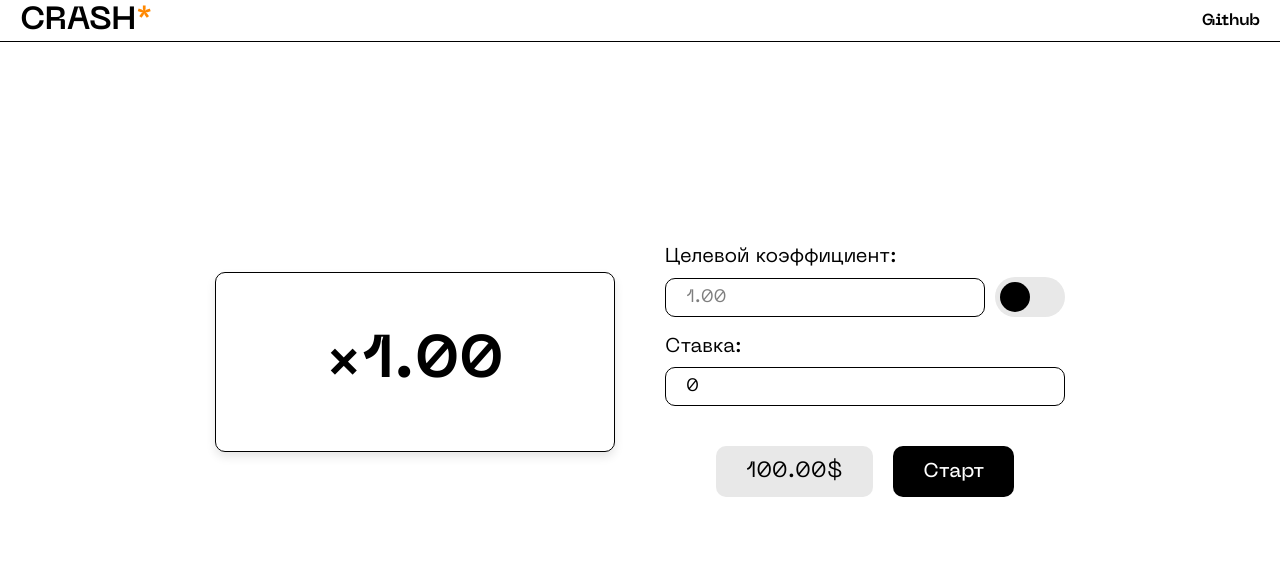
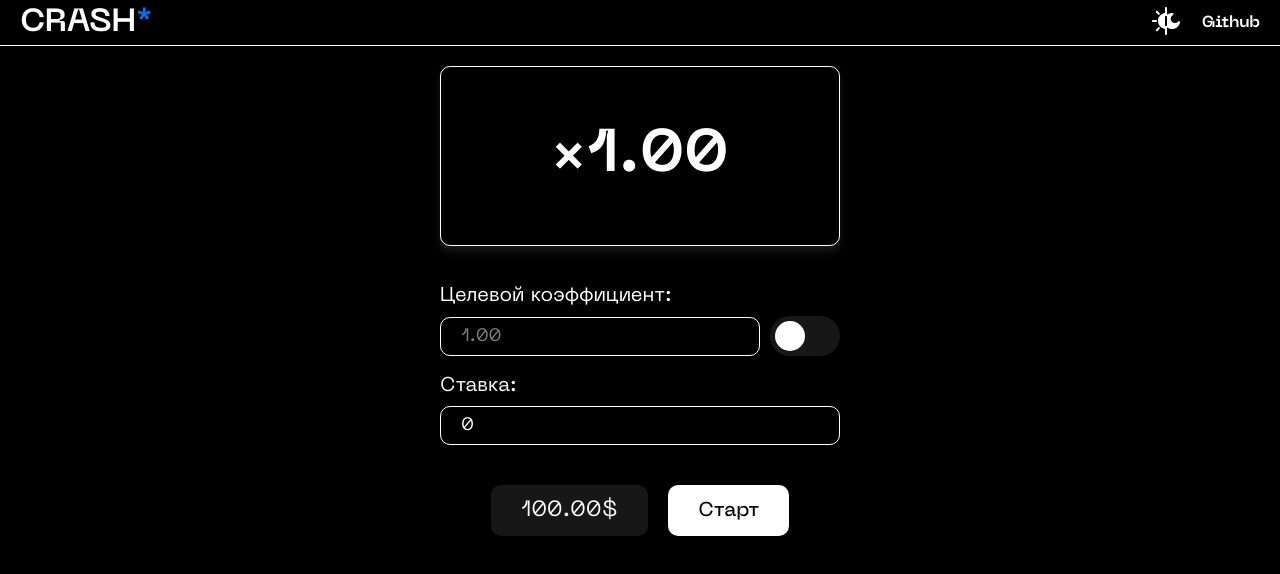
Before and after one commit to alternatio/crash, a Next.js app: page / in a window 1280 px wide. Shown: the top 574 px of the page. Built offline with nearby package versions, Linux system fonts and the light colour scheme.

Commit message:
fixed bugs and added dark theme

```diff
--- a/components/Buttons.tsx
+++ b/components/Buttons.tsx
@@ -29,8 +29,7 @@ const Buttons: FC<ButtonsInterface> = (props) => {
 						onClick={() => {
 							(props.isCrash && (props.bet <= props.money)) ?
 								props.startGame() :
-								!props.moneyIsSeized &&
-								props.giveMoney()
+								!props.moneyIsSeized && props.giveMoney()
 						}}
 						className={style.buttonStart}>
 						{props.isCrash ?
--- a/components/Header.tsx
+++ b/components/Header.tsx
@@ -1,7 +1,14 @@
 import React, {FC} from "react";
 import style from "/styles/components/Header.module.scss";
+import themeIcon from '/images/theme-icon.svg';
+import Image from "next/image";
 
-const Header: FC = () => {
+interface HeaderInterface {
+	handleIsDarkTheme: Function
+	isDarkTheme: boolean
+}
+
+const Header: FC<HeaderInterface> = (props) => {
 	return (
 		<div className={style.header}>
 			<div className={style.logoPart}>
@@ -10,6 +17,19 @@ const Header: FC = () => {
 					*
 				</span>
 			</div>
+			<div className={style.rightPart}>
+				<button
+					onClick={() => {
+						console.log(props.isDarkTheme)
+						props.handleIsDarkTheme(!props.isDarkTheme)
+					}}
+					className={style.themeButton}>
+					<div className={style.image}>
+						<Image
+							src={themeIcon}
+							alt={'theme-icon'}/>
+					</div>
+				</button>
 				<a
 					className={style.link}
 					rel={'noreferrer'}
@@ -18,6 +38,7 @@ const Header: FC = () => {
 					Github
 				</a>
 			</div>
+		</div>
 	)
 }
 
--- a/components/Wrapper.tsx
+++ b/components/Wrapper.tsx
@@ -11,9 +11,12 @@ export const Wrapper: FC<WrapperInterface> = (props) => {
 	return (
 		<motion.div
 			initial={{filter: 'invert(0)'}}
-			animate={props.isDarkTheme && {filter: 'invert(1)'}}
-			className={style.content}>
-			{props.children}
+			animate={props.isDarkTheme ? {filter: 'invert(1)'} : {filter: 'invert(0)'}}
+			className={style.wrapper}>
+			<motion.div
+				className={style.content}>
+				{props.children}
+			</motion.div>
 		</motion.div>
 	)
 }
--- a/pages/index.tsx
+++ b/pages/index.tsx
@@ -8,7 +8,7 @@ import WinPopup from "../components/winPopup";
 import {getTime} from "../functions/getTime";
 
 const Home = () => {
-  const [isDarkTheme, handleIsDarkTheme] = useState<boolean>(false)
+  const [isDarkTheme, handleIsDarkTheme] = useState<boolean>(true)
   const [coefficient, setCoefficient] = useState<number>(1)
   const [isCrash, handleIsCrash] = useState<boolean>(true)
   const [bet, setBet] = useState<number>(0)
@@ -25,11 +25,15 @@ const Home = () => {
 
     if (exponential) {
       totalMoneyReceived = bet * exponential
-      setMoney(totalMoneyReceived + money)
+      setMoney(totalMoneyReceived + money - bet)
+      console.log('1')
     } else {
       totalMoneyReceived = bet * coefficient
       setMoney(totalMoneyReceived + money)
+      console.log('2')
     }
+
+    console.log(totalMoneyReceived)
 
     setTotalWin(totalMoneyReceived)
     handleWinPopup(true)
@@ -52,12 +56,10 @@ const Home = () => {
         (Math.exp(step / 400) - 1) / (step / (step / 2))
       )
 
-      if (targetCoefficientIsEnable && !innerMoneyIsSeized) {
-        if (exponential >= targetCoefficient) {
-          handleMoneyIsSeized(true)
-          innerMoneyIsSeized = true
-          giveMoney(exponential)
-        }
+      if (targetCoefficientIsEnable && !innerMoneyIsSeized && exponential >= targetCoefficient) {
+        handleMoneyIsSeized(true)
+        innerMoneyIsSeized = true
+        giveMoney(exponential)
       }
       setCoefficient(exponential)
     }
@@ -85,8 +87,10 @@ const Home = () => {
           Crash
         </title>
       </Head>
-      <Header />
       <Wrapper isDarkTheme={isDarkTheme}>
+        <Header
+          handleIsDarkTheme={handleIsDarkTheme}
+          isDarkTheme={isDarkTheme} />
         <WinPopup
           handleWinPopup={handleWinPopup}
           winPopupIsVisible={winPopupIsVisible}
--- a/styles/components/Header.module.scss
+++ b/styles/components/Header.module.scss
@@ -19,6 +19,16 @@
   font-weight: 700;
 }
 
+.rightPart {
+  display: flex;
+  gap: 1rem;
+  align-items: center;
+}
+
+.themeButton {
+  cursor: pointer;
+}
+
 .accent {
   @extend %accent;
 }
--- a/styles/components/Wrapper.module.scss
+++ b/styles/components/Wrapper.module.scss
@@ -1,18 +1,16 @@
 @import '/styles/global/variables';
+
+.wrapper {
+  width: 100%;
+  min-height: 100vh;
+  display: flex;
+  justify-content: center;
+  background: $white;
+}
 
 .content {
   @extend %column-center;
   width: min(100%, 66rem);
-  justify-content: center;
-  min-height: 80vh;
-  background: $white;
+  height: 100%;
   gap: 1rem;
-  padding: 1.25rem 0;
-
-  @media (min-width: 900px) {
-    flex-direction: row;
-    align-items: center;
-    gap: 2.5rem;
-    justify-content: center;
-  }
 }
--- a/styles/pages/Home.module.scss
+++ b/styles/pages/Home.module.scss
@@ -137,4 +137,5 @@
   justify-content: center;
   padding: 1.5rem;
   transform: translateY(0);
+  z-index: 1000;
 }
```
Also changed, not shown: images/theme-icon.svg (added), 1 other file (tests, documents, lock files or other folders). Lines whose indentation alone changed are shown as unchanged.
